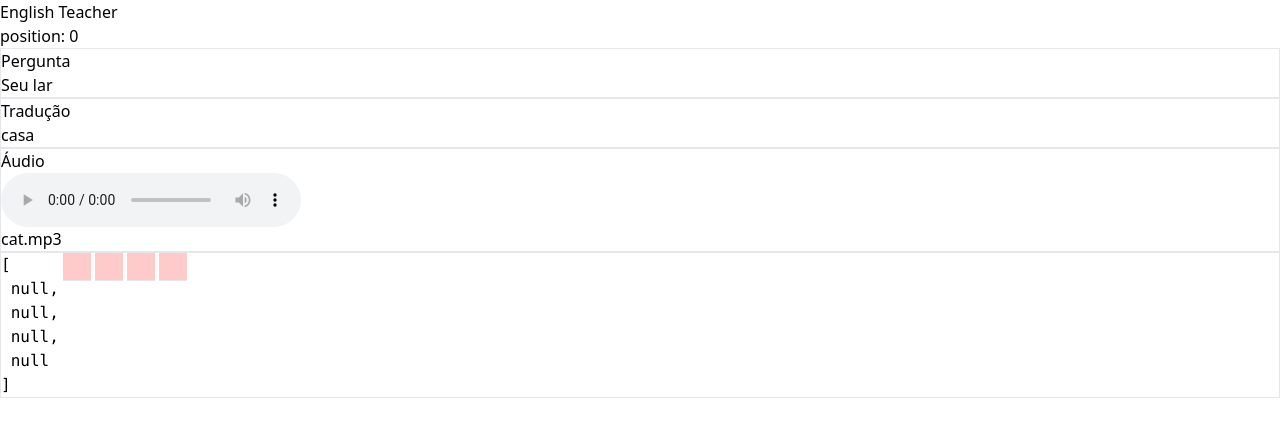
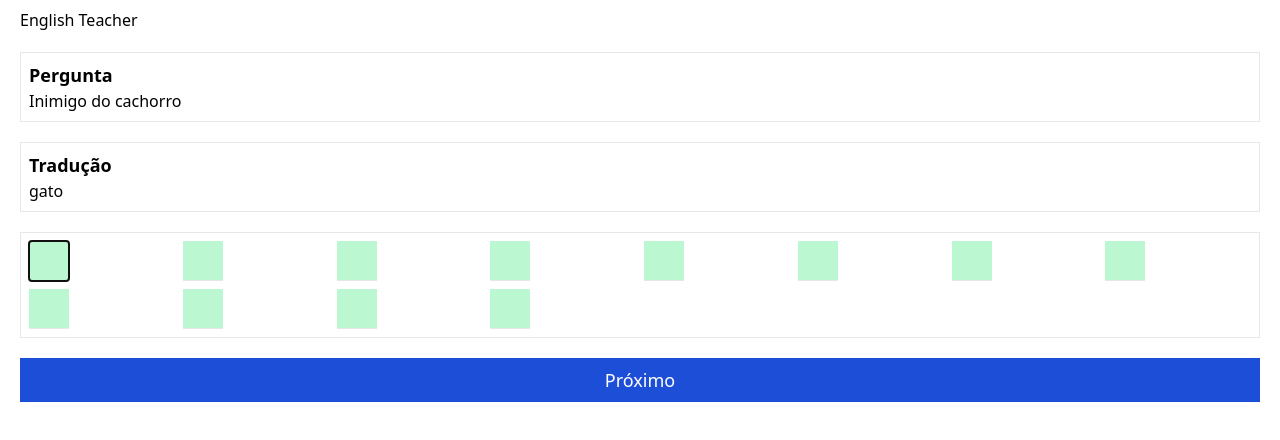
Before and after one commit to coffezilla/english-teacher, a React (Vite) app in the folder my-app/: page / in a window 1280 px wide. Shown: the top 440 px of the page. Built offline with nearby package versions, Linux system fonts and the light colour scheme.

Commit message:
better ui

```diff
--- a/my-app/package.json
+++ b/my-app/package.json
@@ -4,7 +4,7 @@
   "version": "0.0.0",
   "type": "module",
   "scripts": {
-    "dev": "vite",
+    "dev": "vite --host",
     "build": "tsc && vite build",
     "build-only": "vite build",
     "lint": "eslint . --ext ts,tsx --report-unused-disable-directives --max-warnings 0",
@@ -16,6 +16,7 @@
     "react-dom": "^18.2.0"
   },
   "devDependencies": {
+    "@types/lodash": "^4.17.0",
     "@types/react": "^18.2.66",
     "@types/react-dom": "^18.2.22",
     "@typescript-eslint/eslint-plugin": "^7.2.0",
--- a/my-app/src/components/MainPlayer.tsx
+++ b/my-app/src/components/MainPlayer.tsx
@@ -1,5 +1,6 @@
-import { useEffect, useRef, useState } from "react";
+import { useEffect, useState } from "react";
 import { separatorOfStrings } from "../helpers/utils";
+import { getRandomWord } from "../helpers/questions";
 import _ from "lodash";
 
 interface ISUserWord {
@@ -13,27 +14,27 @@ const MainPlayer = () => {
   const [questionWord, setQuestionWord] = useState<ISUserWord | null>(null);
   const [answerWord, setAnswerWord] = useState<string[] | null>(null);
   const [currentLetterSpace, setCurrentLetterSpace] = useState<number>(0);
+  const [isCorrect, setIsCorrect] = useState<boolean>(false);
+
+  const [audioLoaded, setAudioLoaded] = useState<any>(false);
 
   const checkResult = () => {
     const isCorrect = _.isEqual(questionWord?.english, answerWord);
     if (isCorrect) {
-      alert("ACERTOU!");
+      setIsCorrect(true);
     }
+  };
+
+  const handleAudioLoad = () => {
+    console.log("Audio loaded");
+    setAudioLoaded(true);
   };
 
   const handleKeyUp = (e: any) => {
     let nextLetter = 0;
 
     const keyCode = e.keyCode || e.which;
-    const key = String.fromCharCode(keyCode);
 
-    // Check if the key is alphabetic, backspace, or delete
-    if (
-      (key >= "a" && key <= "z") ||
-      (key >= "A" && key <= "Z") ||
-      keyCode === 8 /* Backspace */ ||
-      keyCode === 46 /* Delete */
-    ) {
     if (keyCode === 8 || keyCode === 46) {
       nextLetter = currentLetterSpace > 0 ? currentLetterSpace - 1 : 0;
     } else {
@@ -42,15 +43,10 @@ const MainPlayer = () => {
           ? currentLetterSpace + 1
           : questionWord.english.length - 1;
     }
-      document.querySelector(`#input_${nextLetter}`)?.select();
-      setCurrentLetterSpace(nextLetter);
-    }
 
     // go left
     if (keyCode === 37) {
       nextLetter = currentLetterSpace > 0 ? currentLetterSpace - 1 : 0;
-      document.querySelector(`#input_${nextLetter}`)?.select();
-      setCurrentLetterSpace(nextLetter);
     }
 
     // go right
@@ -59,9 +55,14 @@ const MainPlayer = () => {
         currentLetterSpace < questionWord.english.length - 1
           ? currentLetterSpace + 1
           : questionWord.english.length - 1;
-      document.querySelector(`#input_${nextLetter}`)?.select();
+    }
+
+    const elementClick = document.querySelector(`#input_${nextLetter}`);
+    elementClick.focus();
+    elementClick.setSelectionRange(0, elementClick.value.length);
+    elementClick.click();
+
     setCurrentLetterSpace(nextLetter);
-    }
   };
 
   const handleSelect = (
@@ -82,80 +83,113 @@ const MainPlayer = () => {
     if (currentAnswer) {
       currentAnswer[position] = currentLetter;
       setAnswerWord(() => [...currentAnswer]);
-
-      setCurrentLetterSpace(position);
-
       checkResult();
     }
   };
 
-  useEffect(() => {
-    const english = "home";
-    const portuguese = "casa";
-    const audio = "cat.mp3";
-    const question = "Seu lar";
-    const wordStripped = separatorOfStrings(english);
-
+  const nextQuestion = () => {
+    setQuestionWord(() => null);
+    setAnswerWord(() => null);
+    setCurrentLetterSpace(() => 0);
+    setIsCorrect(() => false);
+    setAudioLoaded(() => false);
+    getNextWord().then((response) => {
+      const wordStripped = separatorOfStrings(response.english);
       setQuestionWord({
         english: wordStripped,
-      portuguese: portuguese,
-      audio: audio,
-      question: question,
+        portuguese: response.portuguese,
+        audio: response.audio,
+        question: response.question,
       });
 
-    const answersInputs = Array(english.length);
-    // const answersInputs = wordStripped;
+      const answersInputs = Array(response.english.length).fill("");
       setAnswerWord(answersInputs);
+      setTimeout(() => {
+        const elementClick = document.querySelector(`#input_0`);
+        setTimeout(() => {
+          elementClick?.focus();
+          elementClick?.click();
+        }, 1000);
+      }, 500);
+    });
+  };
 
-    console.log("size", answersInputs);
+  const getNextWord = async () => {
+    return await getRandomWord();
+  };
+
+  useEffect(() => {
+    nextQuestion();
   }, []);
 
   return (
     <>
-      <div>
+      <div className="px-5 py-2 space-y-5">
         <h1>English Teacher</h1>
-        <div>position: {currentLetterSpace}</div>
+        {/* <div>position: {currentLetterSpace}</div> */}
         {questionWord && answerWord && (
           <>
-            <div className="border">
-              <h2>Pergunta</h2>
+            <div className="border w-full px-2 py-2">
+              <h2 className="text-lg font-bold">Pergunta</h2>
               <p>{questionWord.question}</p>
             </div>
-            <div className="border">
-              <h2>Tradução</h2>
+            <div className="border w-full px-2 py-2">
+              <h2 className="text-lg font-bold">Tradução</h2>
               <p>{questionWord.portuguese}</p>
             </div>
-            <div className="border">
-              <h2>Áudio</h2>
-              <audio src={`/audio/${questionWord.audio}`} controls>
+            {questionWord.audio && (
+              <div
+                className={`border w-full px-2 py-2 ${
+                  !audioLoaded && "hidden"
+                }`}
+              >
+                <h2 className="text-lg font-bold">Áudio</h2>
+                <audio
+                  src={`/audio/${questionWord.audio}`}
+                  controls
+                  onLoadedData={handleAudioLoad}
+                >
                   Play
                 </audio>
-              <p>{questionWord.audio}</p>
               </div>
-            <div className="border">
-              <ul className="flex space-x-1">
-                <pre>{JSON.stringify(answerWord, null, 1)}</pre>
+            )}
+            {isCorrect && (
+              <div className="border bg-green-200 ">
+                <p>Resposta</p>
+                <p className="text-xl font-bold uppercase">
+                  {questionWord.english}
+                </p>
+              </div>
+            )}
+            {!isCorrect && (
+              <div className="border w-full px-2 py-2">
+                <ul className="grid gap-2 grid-cols-8  ">
                   {questionWord.english?.map((letter, i) => {
-                  //   const ref = useRef<(HTMLDivElement | null)[]>();
-                  //   inputRefs.current[i] = ref;
                     return (
                       <li className="" key={letter}>
                         <input
                           id={`input_${i}`}
                           type="text"
-                        className="border-b bg-red-200 text-lg h-7 w-7 text-center"
+                          className="border-b bg-green-200 text-lg h-10 w-10 text-center"
                           maxLength={1}
                           value={answerWord[i]}
                           onChange={(e) => handleLetter(e, i)}
                           onClick={(e) => handleSelect(e, i)}
                           onKeyUp={(e) => handleKeyUp(e)}
-                        // onKeyDown={(e) => handleKeyUp(e)}
-                        // onFocus={(e) => e.current.select()}
                         />
                       </li>
                     );
                   })}
                 </ul>
+              </div>
+            )}
+            <div>
+              <button
+                onClick={nextQuestion}
+                className="bg-blue-700 px-2 py-2 hover:bg-blue-800 w-full text-white text-lg"
+              >
+                Próximo
+              </button>
             </div>
           </>
         )}
--- /dev/null
+++ b/my-app/src/helpers/questions.tsx
@@ -0,0 +1,34 @@
+const words = [
+  {
+    english: "catcatcatcat",
+    portuguese: "gato",
+    question: "Inimigo do cachorro",
+    audio: "cat.mp3",
+  },
+  {
+    english: "homehomehome",
+    portuguese: "casa",
+    question: "seu lar",
+    audio: "home.mp3",
+  },
+  {
+    english: "dogdogdogdog",
+    portuguese: "cachorro",
+    question: "Amigo do homem",
+    audio: "dog.mp3",
+  },
+];
+
+export const getRandomWord = () => {
+  const min = 0;
+  const max = words.length - 1;
+  console.log("max", max);
+  const randomId = Math.floor(Math.random() * (max - min + 1)) + min;
+
+  return {
+    english: words[randomId].english,
+    portuguese: words[randomId].portuguese,
+    question: words[randomId].question,
+    audio: words[randomId].audio,
+  };
+};
--- a/my-app/src/main.tsx
+++ b/my-app/src/main.tsx
@@ -1,10 +1,6 @@
-import React from 'react'
-import ReactDOM from 'react-dom/client'
-import App from './App.tsx'
-import './index.css'
+import React from "react";
+import ReactDOM from "react-dom/client";
+import App from "./App.tsx";
+import "./index.css";
 
-ReactDOM.createRoot(document.getElementById('root')!).render(
-  <React.StrictMode>
-    <App />
-  </React.StrictMode>,
-)
+ReactDOM.createRoot(document.getElementById("root")!).render(<App />);
--- a/my-app/vite.config.ts
+++ b/my-app/vite.config.ts
@@ -4,7 +4,4 @@ import react from "@vitejs/plugin-react";
 // https://vitejs.dev/config/
 export default defineConfig({
   plugins: [react()],
-  server: {
-    host: "127.0.0.1",
-  },
 });
```
Also changed, not shown: 2 other files (tests, documents, lock files or other folders). Lines whose indentation alone changed are shown as unchanged.
